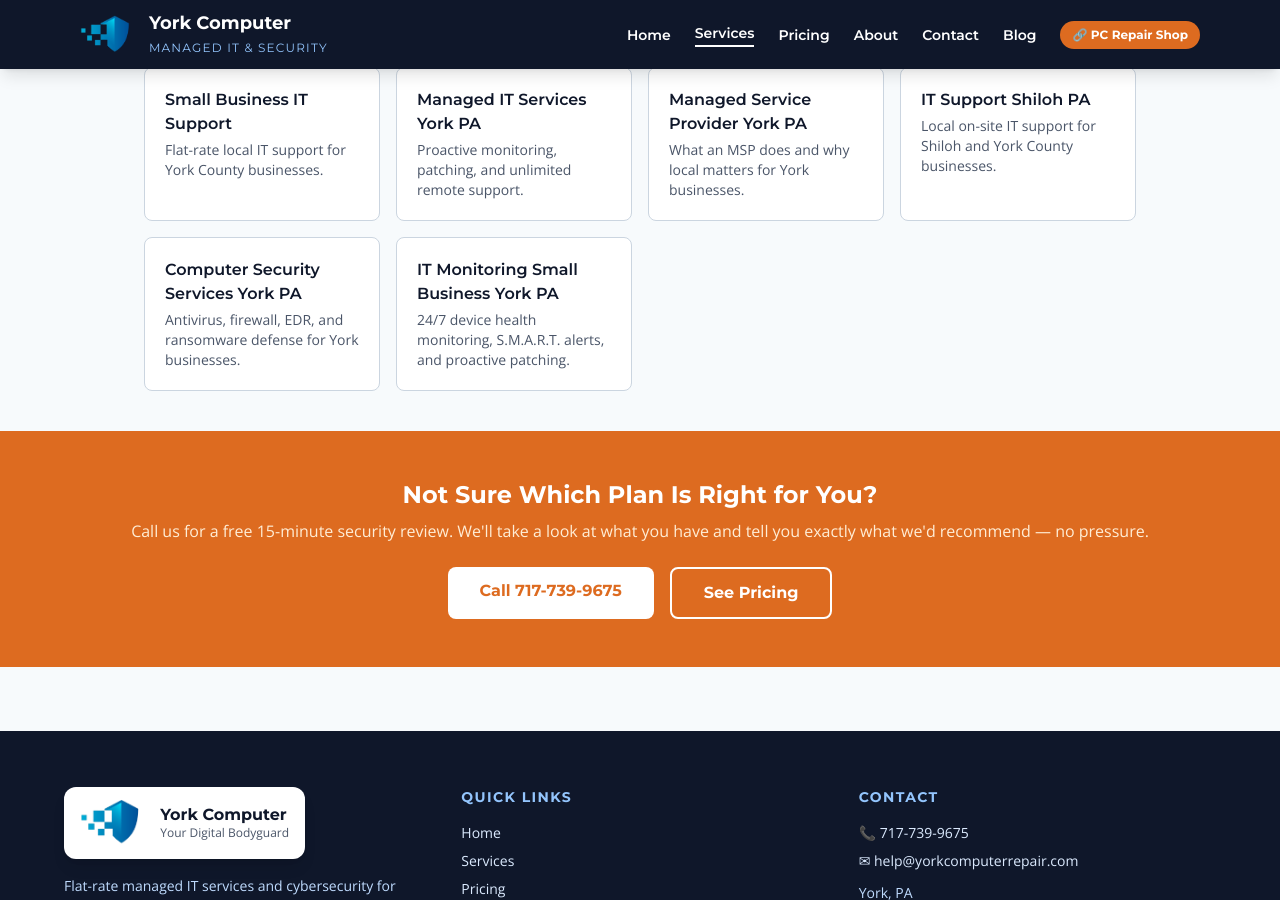
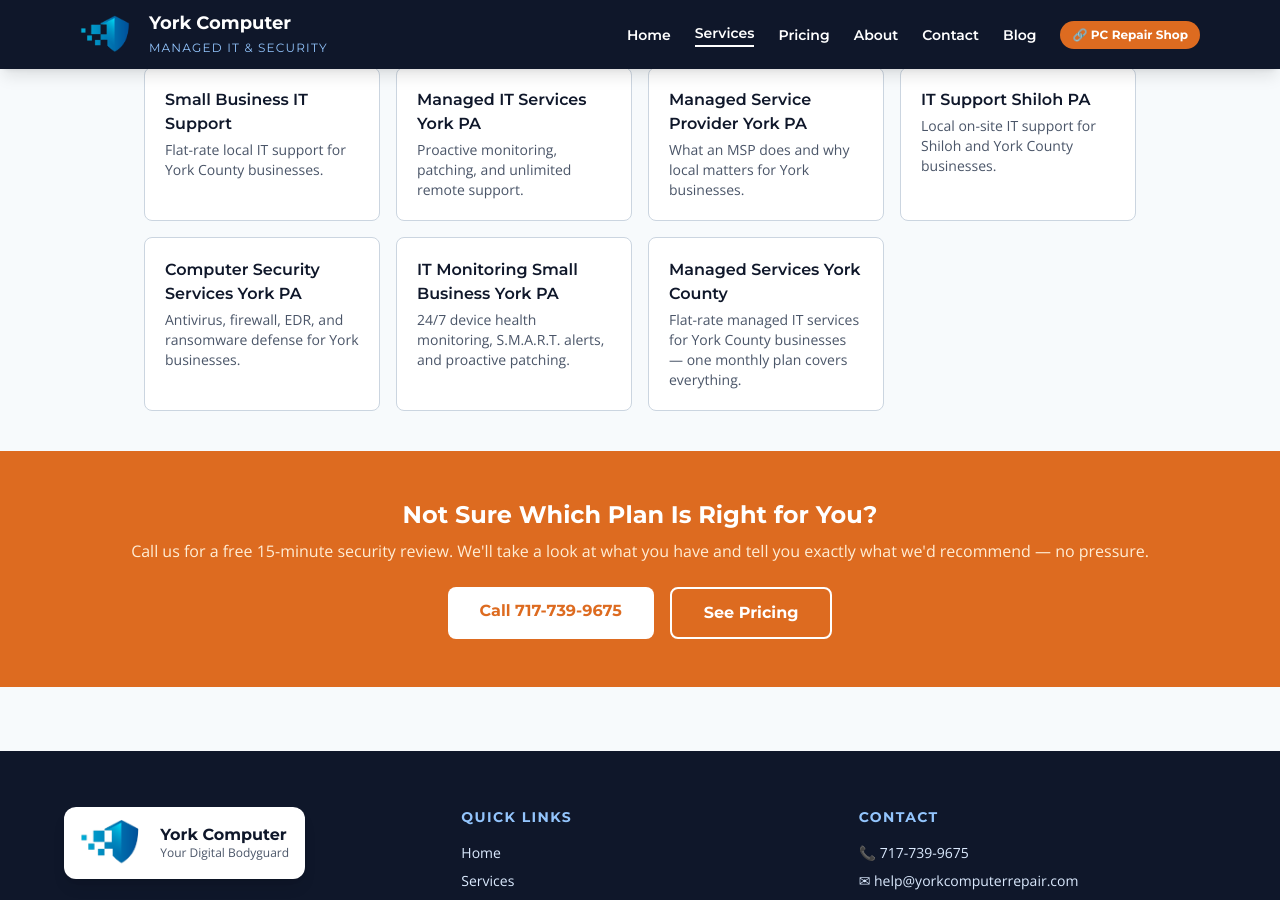
Before and after one commit to oak8513/yorkcomputer-net, a Jekyll site: the page built from services.html, in a window 1280 px wide and 900 px high, scrolled down 1732 px. Built offline with Jekyll 4.4.1, drawn with Linux system fonts in a browser that asks for light colours; nearby versions of some CDN libraries; a script that is not in the unit is left out.

Commit message:
SEO: add managed services York County to services.html Related Guides

```diff
--- a/services.html
+++ b/services.html
@@ -170,6 +170,10 @@
       <div class="font-heading font-semibold text-yc-navy mb-1">IT Monitoring Small Business York PA</div>
       <p class="text-yc-steel text-sm">24/7 device health monitoring, S.M.A.R.T. alerts, and proactive patching.</p>
     </a>
+    <a href="/blog/managed-services-york-county.html" class="block bg-white border border-yc-gray rounded-lg p-5 hover:shadow-md transition">
+      <div class="font-heading font-semibold text-yc-navy mb-1">Managed Services York County</div>
+      <p class="text-yc-steel text-sm">Flat-rate managed IT services for York County businesses — one monthly plan covers everything.</p>
+    </a>
   </div>
 </section>
 
```
